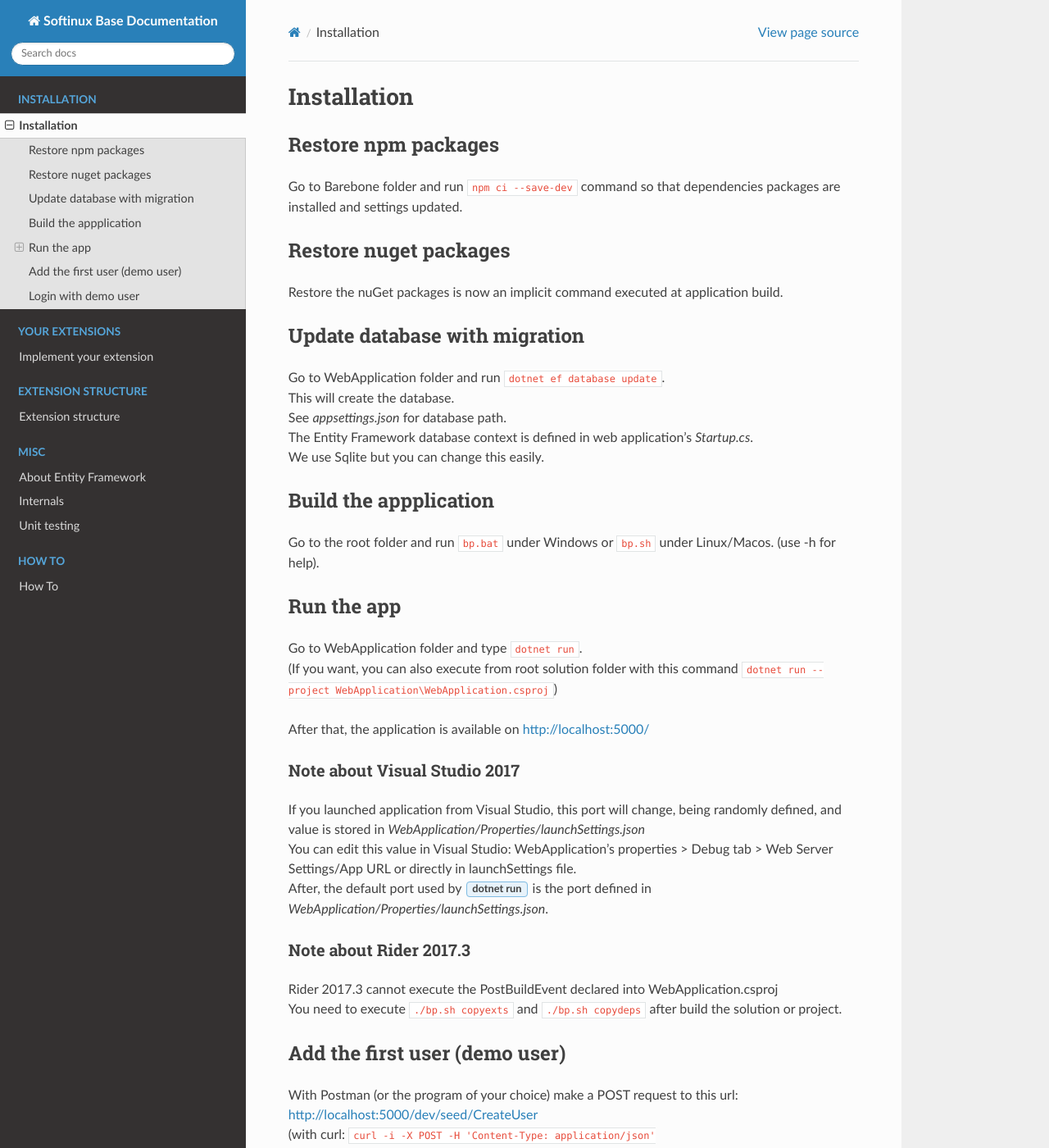
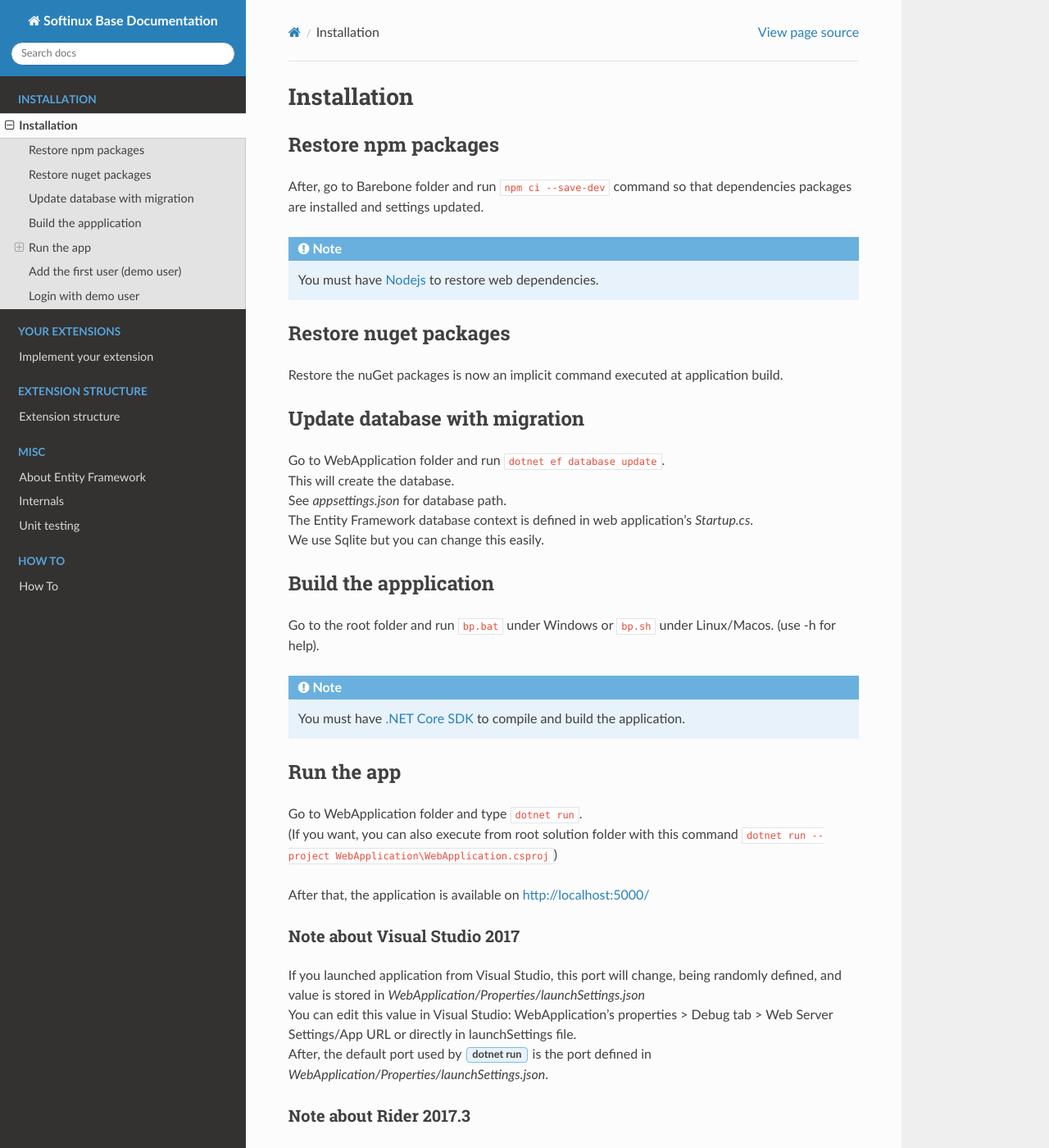
Before and after one commit to SOFTINUX/Base_Doc, a Sphinx documentation site: the page built from source/installation.rst, in a window 1280 px wide and 1400 px high. Shown: the whole window at 82% size. Built offline with Sphinx 7.4.7 and the Read the Docs theme 2.0.0, drawn with Linux system fonts in a browser that asks for light colours.

Commit message:
Update install page.

```diff
--- a/source/installation.rst
+++ b/source/installation.rst
@@ -4,7 +4,11 @@ Installation
 Restore npm packages
 ====================
 
-Go to Barebone folder and run ``npm ci --save-dev`` command so that dependencies packages are installed and settings updated.
+After, go to Barebone folder and run ``npm ci --save-dev`` command so that dependencies packages are installed and settings updated.
+
+.. note::
+
+   You must have `Nodejs <https://nodejs.org/en/download/package-manager/>`_ to restore web dependencies.
 
 Restore nuget packages
 ======================
@@ -25,6 +29,10 @@ Build the appplication
 
 Go to the root folder and run ``bp.bat`` under Windows or ``bp.sh`` under Linux/Macos. (use -h for help).
 
+.. note::
+
+   You must have `.NET Core SDK <https://www.microsoft.com/net/download/windows>`_ to compile and build the application.
+
 Run the app
 ===========
 
@@ -34,14 +42,14 @@ Run the app
 After that, the application is available on http://localhost:5000/
 
 Note about Visual Studio 2017
-------------------------------------
+-----------------------------
 
 | If you launched application from Visual Studio, this port will change, being randomly defined, and value is stored in *WebApplication/Properties/launchSettings.json*
 | You can edit this value in Visual Studio: WebApplication's properties > Debug tab > Web Server Settings/App URL or directly in launchSettings file.
 | After, the default port used by :guilabel:`dotnet run` is the port defined in *WebApplication/Properties/launchSettings.json*.
 
 Note about Rider 2017.3
-------------------------------
+-----------------------
 
 | Rider 2017.3 cannot execute the PostBuildEvent declared into WebApplication.csproj
 | You need to execute ``./bp.sh copyexts`` and ``./bp.sh copydeps`` after build the solution or project.
```
